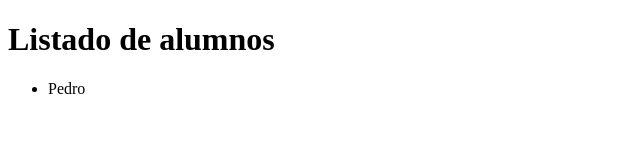
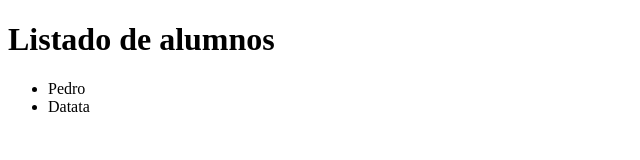
Before and after one commit to datata/ejemplos-trabajo-grupo, a plain HTML site: page index.html in a window 1280 px wide. Shown: the full height of the page, 0-640 px from the left. Drawn offline with Linux system fonts and the light colour scheme.

Commit message:
Update: add name to index.html

```diff
--- a/index.html
+++ b/index.html
@@ -11,6 +11,7 @@
     <h1>Listado de alumnos</h1>
     <ul>
         <li>Pedro</li>
+        <li>Datata</li>
     </ul>
 </body>
 
```
